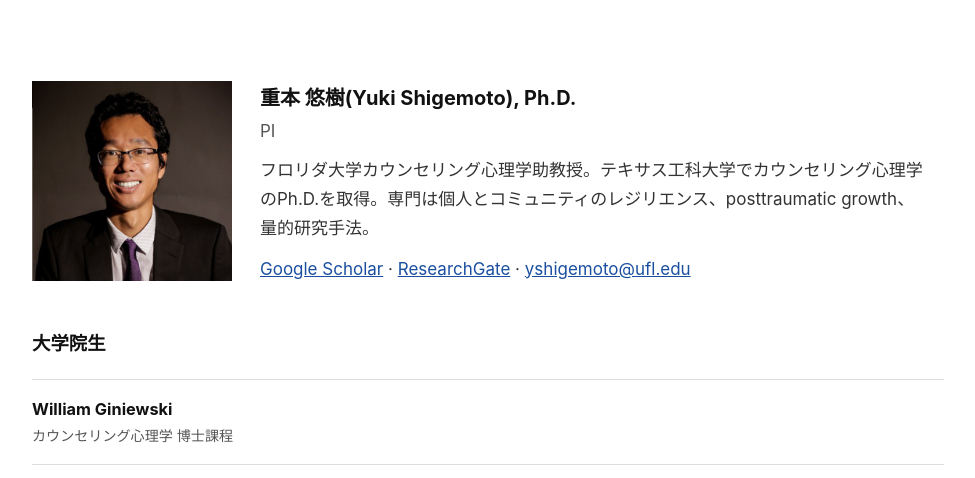
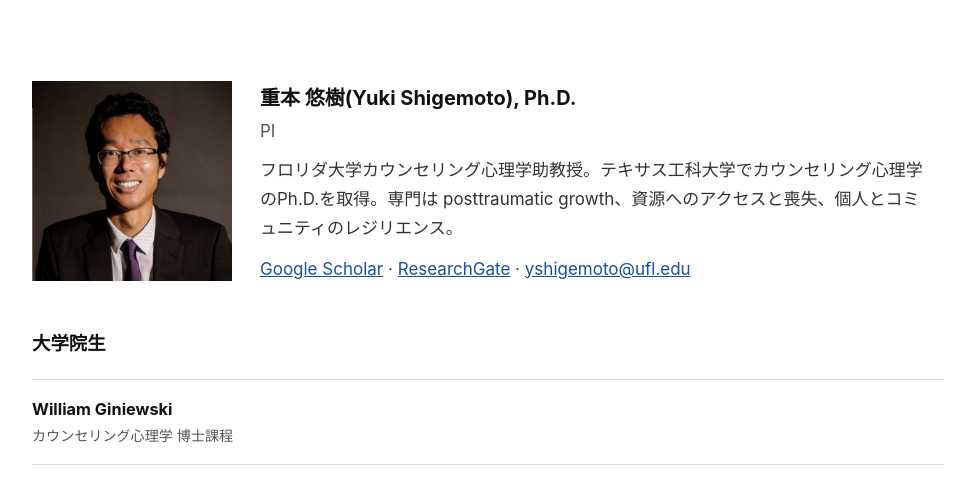
Before and after one commit to yukis2013/yukis2013.github.io, a plain HTML site: page ja/people.html in a window 1280 px wide. Shown: the part 290-768 px from the top of the page, without its empty margins (152-1127 px from the left). Drawn offline with Linux system fonts and the light colour scheme.

Commit message:
Add files via upload

```diff
--- a/ja/people.html
+++ b/ja/people.html
@@ -169,7 +169,7 @@ footer{border-top:1px solid var(--line);margin-top:24px;color:var(--muted)}
     <div>
       <h3>重本 悠樹(Yuki Shigemoto), Ph.D.</h3>
       <p class="role">PI</p>
-      <p>フロリダ大学カウンセリング心理学助教授。テキサス工科大学でカウンセリング心理学のPh.D.を取得。専門は個人とコミュニティのレジリエンス、posttraumatic growth、量的研究手法。</p>
+      <p>フロリダ大学カウンセリング心理学助教授。テキサス工科大学でカウンセリング心理学のPh.D.を取得。専門は posttraumatic growth、資源へのアクセスと喪失、個人とコミュニティのレジリエンス。</p>
       <p style="margin-top:12px"><a href="https://scholar.google.com/citations?user=dNQknAkAAAAJ&amp;hl=en" target="_blank" rel="noopener">Google Scholar</a> · <a href="https://www.researchgate.net/profile/Yuki-Shigemoto" target="_blank" rel="noopener">ResearchGate</a> · <a href="mailto:yshigemoto@ufl.edu">yshigemoto@ufl.edu</a></p>
     </div>
   </div>
```
Also changed, not shown: people.html (+1 -1 lines).
